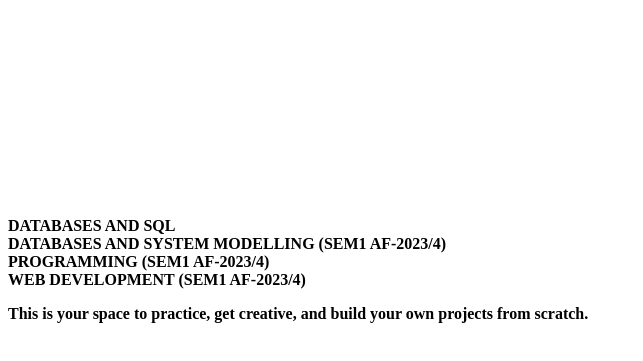
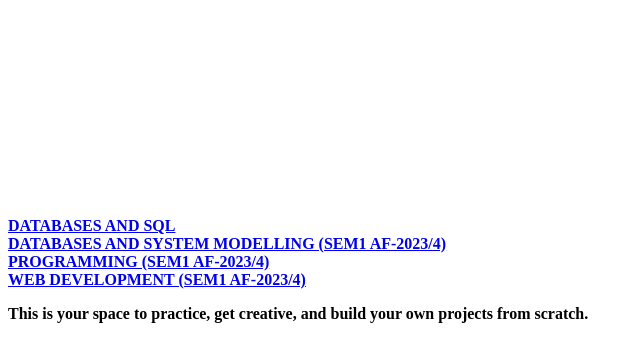
Before and after one commit to myGitazure/VisualScode, a plain HTML site: page index.html in a window 1280 px wide. Shown: the part 79-440 px from the top of the page, without its empty margins (0-643 px from the left). Drawn offline with Linux system fonts and the light colour scheme.

Commit message:
Basic Web Academic Year

```diff
--- a/index.html
+++ b/index.html
@@ -20,15 +20,15 @@
     <br>
     <br>
     <b>
-    <link href="DATABASESDATABASE.html">DATABASES AND SQL</link>
+    <a href="/DATABASESDATABASE/DATABASESDATABASE.html">DATABASES AND SQL</a>
     <br>
 
     <b>
-    <link href="SYSTEMMODELLING.html">DATABASES AND SYSTEM MODELLING (SEM1 AF-2023/4)</link>
+    <a href="/SYSTEMMODELLING/SYSTEMMODELLING.html">DATABASES AND SYSTEM MODELLING (SEM1 AF-2023/4)</a>
     <br>
-    <link href="PROGRAMMING.html">PROGRAMMING (SEM1 AF-2023/4)</link>
+    <a href="/PROGRAMMING/PROGRAMMING.html">PROGRAMMING (SEM1 AF-2023/4)</a>
     <br>
-    <link href="WEBDEVELOPMENT.html">WEB DEVELOPMENT (SEM1 AF-2023/4)</link>
+    <a href="/WEBDEVELOPMENT/WEBDEVELOPMENT.html">WEB DEVELOPMENT (SEM1 AF-2023/4)</a>
     </b>
 
     <p>This is your space to practice, get creative, and build your own projects from scratch.</p>
```
